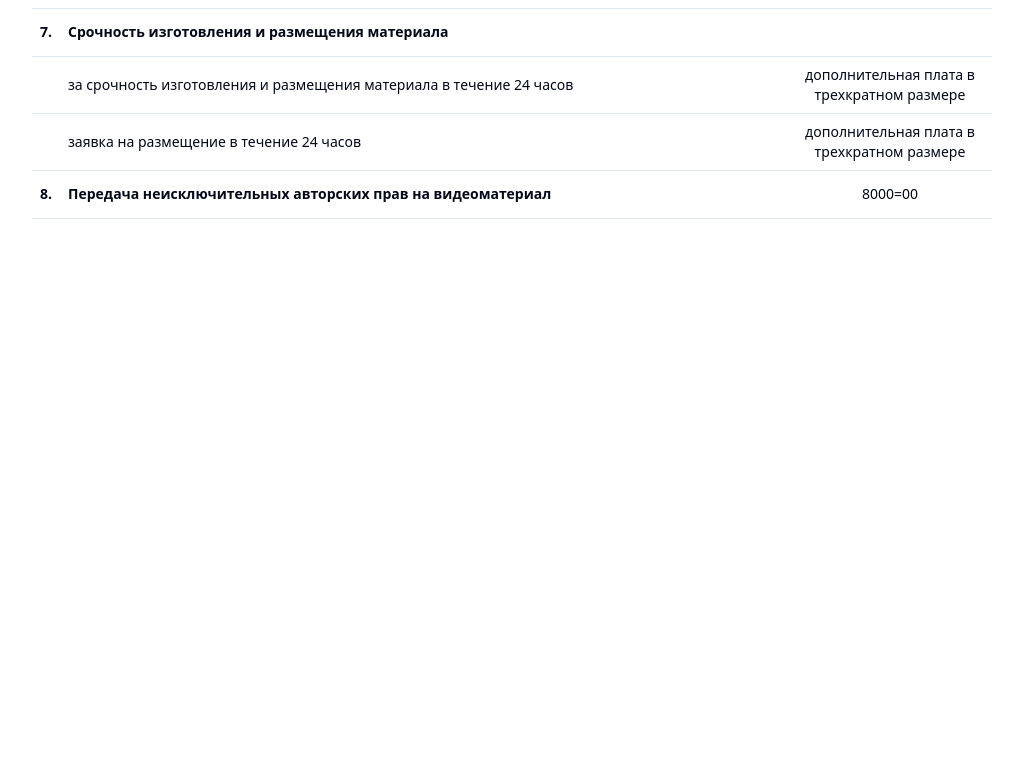
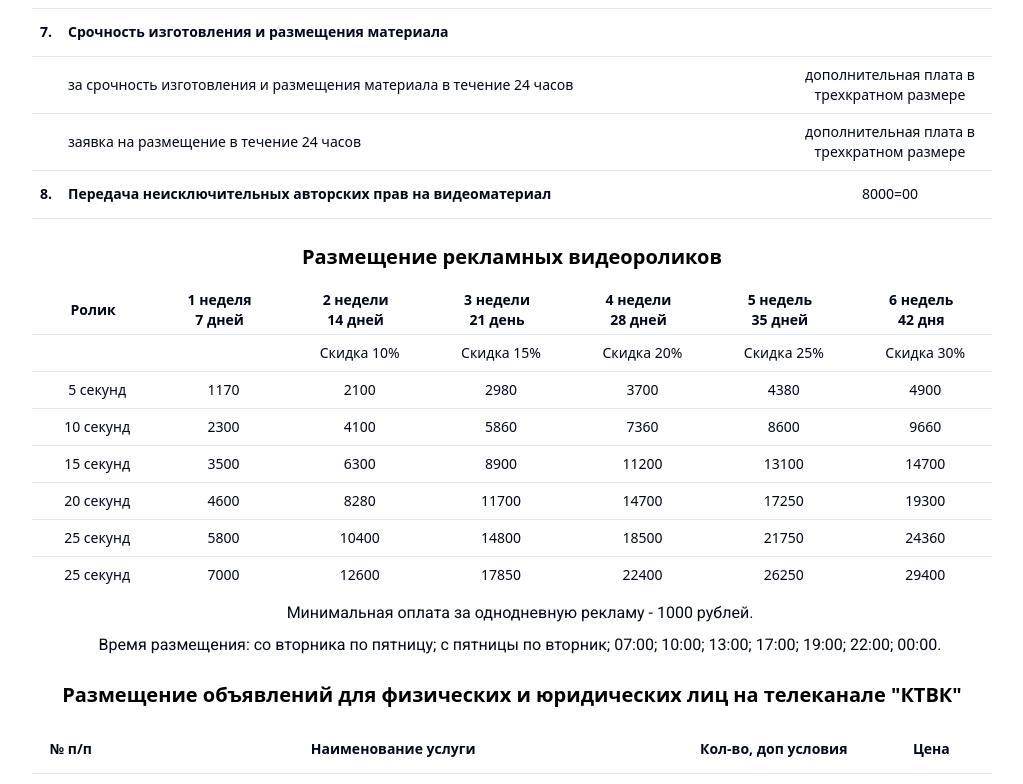
Before and after one commit to neogen22/konkort, a Vue app: page /tv/advertising in a window 1280 px wide. Shown: the part 2009-2793 px from the top of the page, without its empty margins (128-1151 px from the left). Before the commit the page ends 2228 px from the top, so only its background shows below. Built offline with nearby package versions, Linux system fonts and the light colour scheme.

Commit message:
changed routerlink logic and add content to TV advertising

```diff
--- a/src/App.vue
+++ b/src/App.vue
@@ -17,9 +17,10 @@ let activeButtonContacts = ref(false)
             activeButtonAbout = true
             activeButtonTV = false
             activeButtonContacts = false
+            $router.push('/about')
           }
         "
-        ><RouterLink to="/about">О КОМПАНИИ</RouterLink></Button
+        >О КОМПАНИИ</Button
       >
       <Button>НОВОСТИ</Button>
       <Button>ВИДЕОНОВОСТИ</Button>
@@ -30,9 +31,10 @@ let activeButtonContacts = ref(false)
             activeButtonAbout = false
             activeButtonTV = true
             activeButtonContacts = false
+            $router.push('/tv')
           }
         "
-        ><RouterLink to="/tv">ТЕЛЕВИДЕНИЕ</RouterLink></Button
+        >ТЕЛЕВИДЕНИЕ</Button
       >
       <Button>&nbsp;&nbsp;&nbsp;&nbsp;АБОНЕНТАМ&nbsp;&nbsp;&nbsp;</Button>
       <Button
@@ -42,9 +44,10 @@ let activeButtonContacts = ref(false)
             activeButtonAbout = false
             activeButtonTV = false
             activeButtonContacts = true
+            $router.push('/contacts')
           }
         "
-        ><RouterLink to="/contacts">КОНТАКТЫ</RouterLink></Button
+        >КОНТАКТЫ</Button
       >
     </div>
     <RouterView></RouterView>
--- a/src/components/KonkortTV.vue
+++ b/src/components/KonkortTV.vue
@@ -5,12 +5,12 @@ import { Button } from '@/components/ui/button'
 
 <template>
   <div class="grid mt-4 grid-cols-2 gap-2 self-center md:grid-cols-3">
-    <Button><RouterLink to="/tv/podkl" class="w-auto">Как подключиться</RouterLink></Button>
+    <Button class="w-auto" @click="$router.push('/tv/podkl')">Как подключиться</Button>
     <Button class="w-auto">Оборудование</Button>
-    <Button class="w-auto"><RouterLink to="/tv/channels">Каналы</RouterLink></Button>
+    <Button class="w-auto" @click="$router.push('/tv/channels')">Каналы</Button>
     <Button class="w-auto">Настройка телеканалов</Button>
     <Button class="w-auto">Прейскурант на услуги</Button>
-    <Button class="w-auto"><RouterLink to="/tv/advertising">Реклама на ТВ</RouterLink></Button>
+    <Button class="w-auto" @click="$router.push('/tv/advertising')">Реклама на ТВ</Button>
   </div>
   <RouterView></RouterView>
 
--- a/src/components/KonkortTVAdvertising.vue
+++ b/src/components/KonkortTVAdvertising.vue
@@ -367,5 +367,164 @@ import {
       </TableRow>
     </TableHeader>
   </Table>
+  <h2 class="text-black text-xl text-center mt-6 font-semibold">
+    Размещение рекламных видеороликов
+  </h2>
+  <Table class="mt-4"
+    ><TableHeader>
+      <TableRow>
+        <TableHead class="text-center">Ролик</TableHead>
+        <TableHead class="text-center">1 неделя<br />7 дней</TableHead>
+        <TableHead class="text-center">2 недели <br />14 дней</TableHead>
+        <TableHead class="text-center"
+          >3 недели<br />
+          21 день</TableHead
+        >
+        <TableHead class="text-center">4 недели <br />28 дней</TableHead>
+        <TableHead class="text-center"
+          >5 недель<br />
+          35 дней</TableHead
+        >
+        <TableHead class="text-center"
+          >6 недель<br />
+          42 дня</TableHead
+        >
+      </TableRow>
+    </TableHeader>
+    <TableBody>
+      <TableRow>
+        <TableCell class="text-center"></TableCell>
+        <TableCell class="text-center"></TableCell>
+        <TableCell class="text-center">Скидка 10%</TableCell>
+        <TableCell class="text-center">Скидка 15%</TableCell>
+        <TableCell class="text-center">Скидка 20%</TableCell>
+        <TableCell class="text-center">Скидка 25%</TableCell>
+        <TableCell class="text-center">Скидка 30%</TableCell>
+      </TableRow>
+      <TableRow>
+        <TableCell class="text-center">5 секунд</TableCell>
+        <TableCell class="text-center">1170</TableCell>
+        <TableCell class="text-center">2100</TableCell>
+        <TableCell class="text-center">2980</TableCell>
+        <TableCell class="text-center">3700</TableCell>
+        <TableCell class="text-center">4380</TableCell>
+        <TableCell class="text-center">4900</TableCell>
+      </TableRow>
+      <TableRow>
+        <TableCell class="text-center">10 секунд</TableCell>
+        <TableCell class="text-center">2300</TableCell>
+        <TableCell class="text-center">4100</TableCell>
+        <TableCell class="text-center">5860</TableCell>
+        <TableCell class="text-center">7360</TableCell>
+        <TableCell class="text-center">8600</TableCell>
+        <TableCell class="text-center">9660</TableCell>
+      </TableRow>
+      <TableRow>
+        <TableCell class="text-center">15 секунд</TableCell>
+        <TableCell class="text-center">3500</TableCell>
+        <TableCell class="text-center">6300</TableCell>
+        <TableCell class="text-center">8900</TableCell>
+        <TableCell class="text-center">11200</TableCell>
+        <TableCell class="text-center">13100</TableCell>
+        <TableCell class="text-center">14700</TableCell>
+      </TableRow>
+      <TableRow>
+        <TableCell class="text-center">20 секунд</TableCell>
+        <TableCell class="text-center">4600</TableCell>
+        <TableCell class="text-center">8280</TableCell>
+        <TableCell class="text-center">11700</TableCell>
+        <TableCell class="text-center">14700</TableCell>
+        <TableCell class="text-center">17250</TableCell>
+        <TableCell class="text-center">19300</TableCell>
+      </TableRow>
+      <TableRow>
+        <TableCell class="text-center">25 секунд</TableCell>
+        <TableCell class="text-center">5800</TableCell>
+        <TableCell class="text-center">10400</TableCell>
+        <TableCell class="text-center">14800</TableCell>
+        <TableCell class="text-center">18500</TableCell>
+        <TableCell class="text-center">21750</TableCell>
+        <TableCell class="text-center">24360</TableCell>
+      </TableRow>
+      <TableRow>
+        <TableCell class="text-center">25 секунд</TableCell>
+        <TableCell class="text-center">7000</TableCell>
+        <TableCell class="text-center">12600</TableCell>
+        <TableCell class="text-center">17850</TableCell>
+        <TableCell class="text-center">22400</TableCell>
+        <TableCell class="text-center">26250</TableCell>
+        <TableCell class="text-center">29400</TableCell>
+      </TableRow>
+    </TableBody>
+  </Table>
+  <p class="mt-2 indent-4">Минимальная оплата за однодневную рекламу - 1000 рублей.</p>
+  <p class="mt-2 indent-4">
+    Время размещения: со вторника по пятницу; с пятницы по вторник; 07:00; 10:00; 13:00; 17:00;
+    19:00; 22:00; 00:00.
+  </p>
+  <h2 class="text-black text-xl text-center mt-6 font-semibold">
+    Размещение объявлений для физических и юридических лиц на телеканале "КТВК"
+  </h2>
+  <Table class="mt-4"
+    ><TableHeader>
+      <TableRow>
+        <TableHead class="text-center">№ п/п</TableHead>
+        <TableHead class="text-center">Наименование услуги</TableHead>
+        <TableHead class="text-center">Кол-во, доп условия</TableHead>
+        <TableHead class="text-center">Цена</TableHead>
+      </TableRow>
+    </TableHeader>
+    <TableBody>
+      <TableRow>
+        <TableCell class="text-center w-[80px]">1</TableCell>
+        <TableCell class="text-center w-[600px]"
+          >Размещение рекламы от физических и юридических лиц в офисе ООО «Конкорт-1» в виде
+          листовок, визитных карточек, календарей и т.д.
+        </TableCell>
+        <TableCell class="text-center w-[200px]"
+          >до формата листа А5,<br />
+          до 500 экземпляров</TableCell
+        >
+        <TableCell class="text-center">500 рублей</TableCell>
+      </TableRow>
+      <TableRow>
+        <TableCell class="text-center w-[80px]">2</TableCell>
+        <TableCell class="text-center w-[600px]"
+          >Размещение рекламы от физических и юридических лиц в офисе ООО «Конкорт-1» в виде
+          баннеров, плакатов на стенах и дверях офиса
+        </TableCell>
+        <TableCell class="text-center"
+          >до формата листа А3,<br />
+          1 экземпляр</TableCell
+        >
+        <TableCell class="text-center">1000 рублей в месяц</TableCell>
+      </TableRow>
+      <TableRow>
+        <TableCell class="text-center w-[80px]">3</TableCell>
+        <TableCell class="text-center w-[600px]">Ксерокопии документов, формат листа А4 </TableCell>
+        <TableCell class="text-center">1 сторона листа</TableCell>
+        <TableCell class="text-center">5 рублей</TableCell>
+      </TableRow>
+      <TableRow>
+        <TableCell class="text-center w-[80px]">4</TableCell>
+        <TableCell class="text-center w-[600px]"
+          >Размещение объявлений для физических лиц на телеканале «КТВК» (за 1 объявление) –
+          объявление от физического лица для физического лица без упоминания организаций</TableCell
+        >
+        <TableCell class="text-center"
+          >до 15 слов, 7 дней<br />до 15 слов, 11 дней<br />до 15 слов, 7 дней с фотографией<br />до
+          15 слов, 11 дней с фотографией</TableCell
+        >
+        <TableCell class="text-center align-top"
+          >безвозмездно <br />30 рублей<br />50 рублей<br /><br />70 рублей</TableCell
+        >
+      </TableRow>
+    </TableBody>
+  </Table>
+  <h1 class="text-black text-2xl text-center mt-4">
+    Реклама на телевидении - идеальное средство для демонстрации имиджа, продукта и услуг Вашей
+    компании. Наибольшую эффективность рекламы на ТВ обеспечивает комплексное решение. Мы сделаем
+    так, чтобы Вас обязательно увидели!
+  </h1>
 </template>
 <style scoped></style>
```
